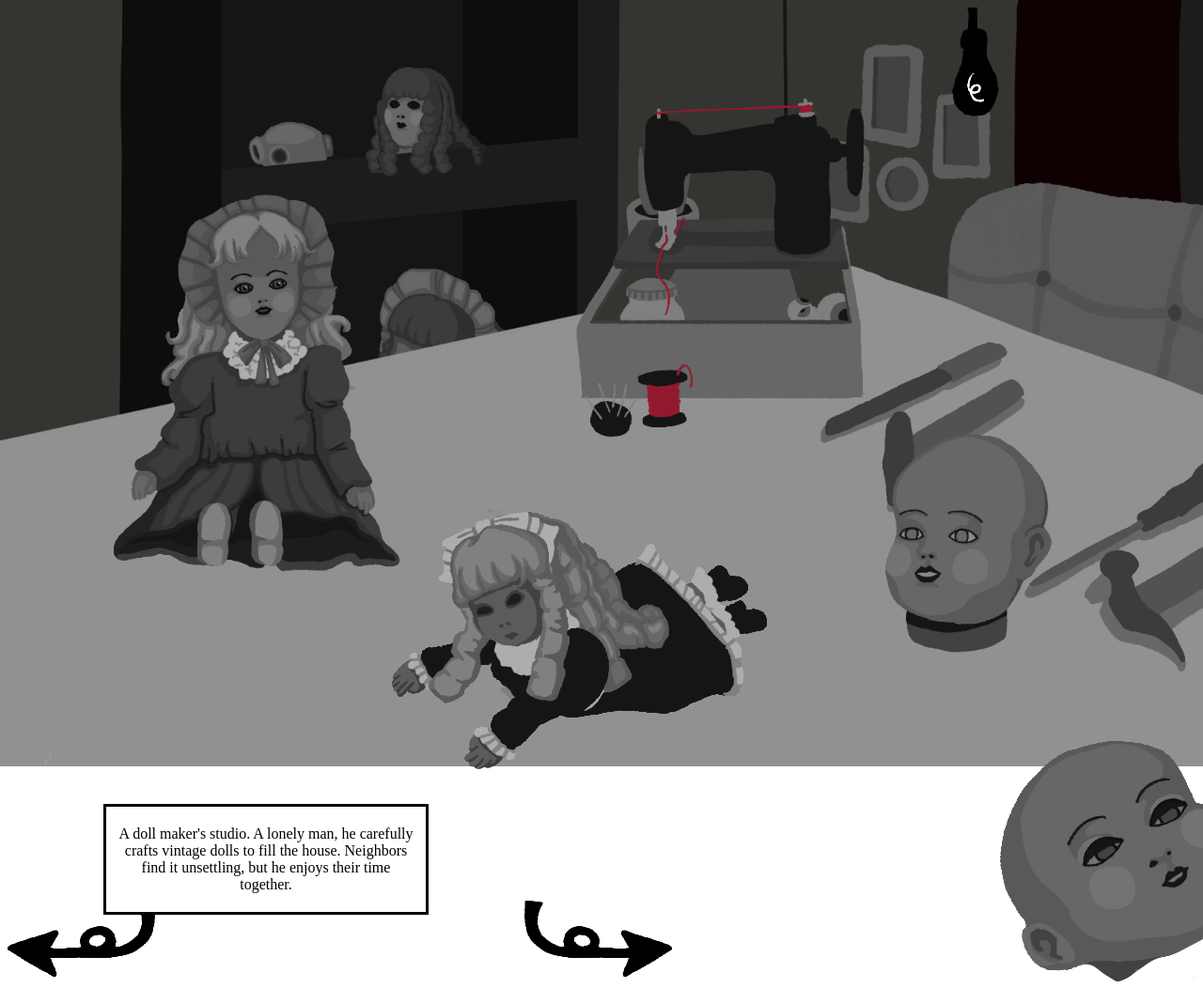
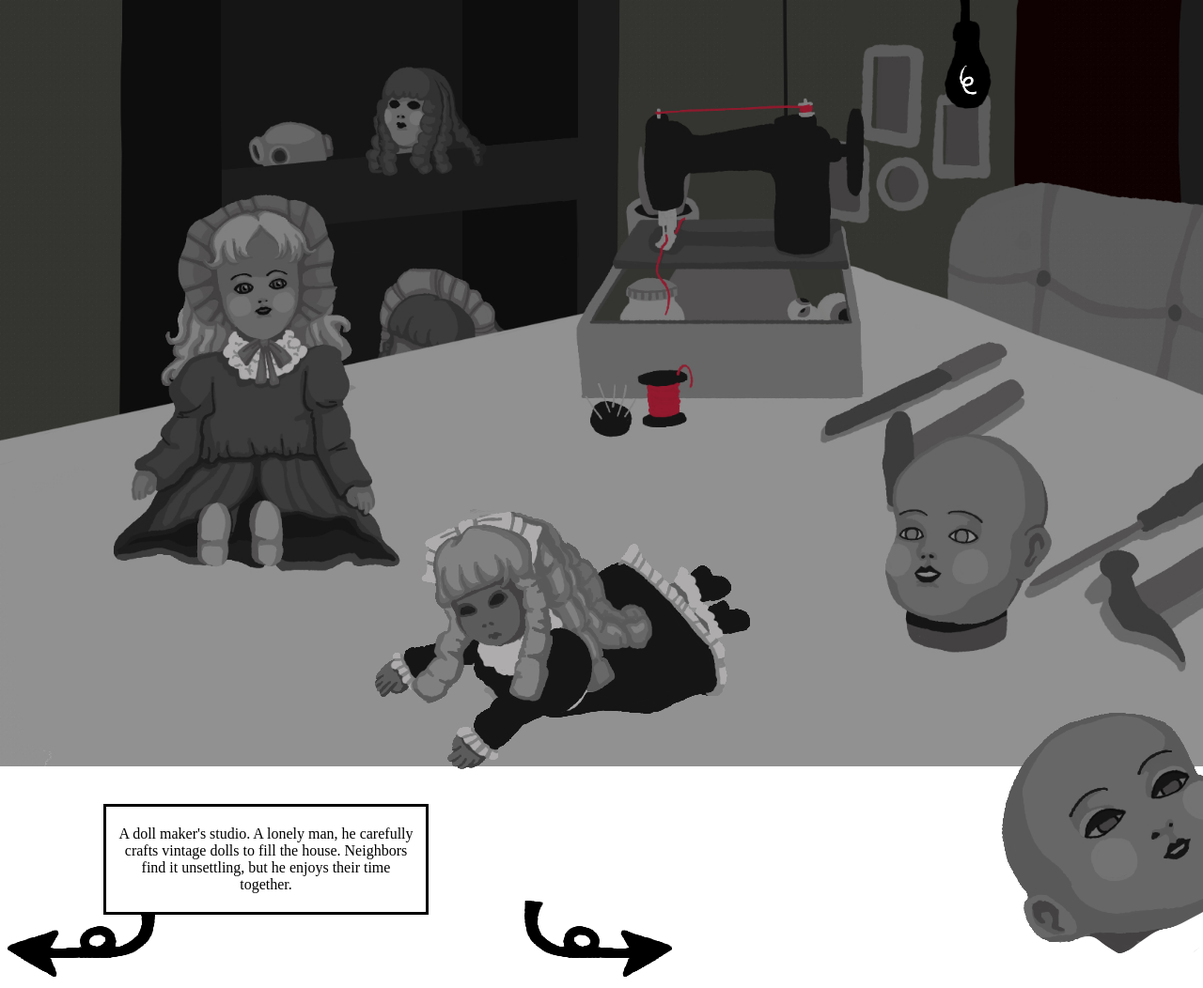
Before and after one commit to bunnyfrills/Enter, a plain HTML site: page pagefive.html in a window 1280 px wide. Shown: the top 1052 px of the page at 94% size. Drawn offline with Linux system fonts and the light colour scheme.

Commit message:
css modification

```diff
--- a/css/stylesheet.css
+++ b/css/stylesheet.css
@@ -221,15 +221,15 @@ p.ppage5 {
 }
 
 #lightbulb {
-  position: relative;
+  position: absolute;
   left: 1000px;
   top: 0px;
 }
 
 img.head {
-  position: relative;
-  left: 1050px;
-  top: 350px;
+  position: absolute;
+  left: 1060px;
+  top: 750px;
   block-size: auto;
   max-width: 100%;
   margin-left: auto;
@@ -238,7 +238,7 @@ img.head {
 }
 
 img.dollbody {
-  position: relative;
-  left:400px;
-  top: 400px;
+  position: absolute;
+  left:390px;
+  top: 530px;
 }
```
